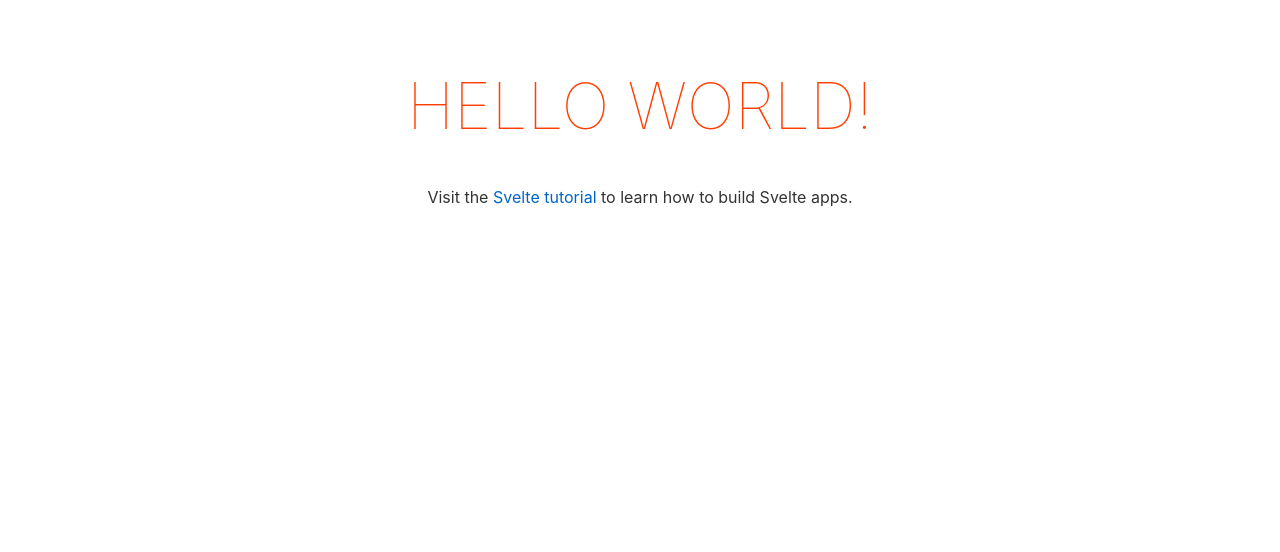
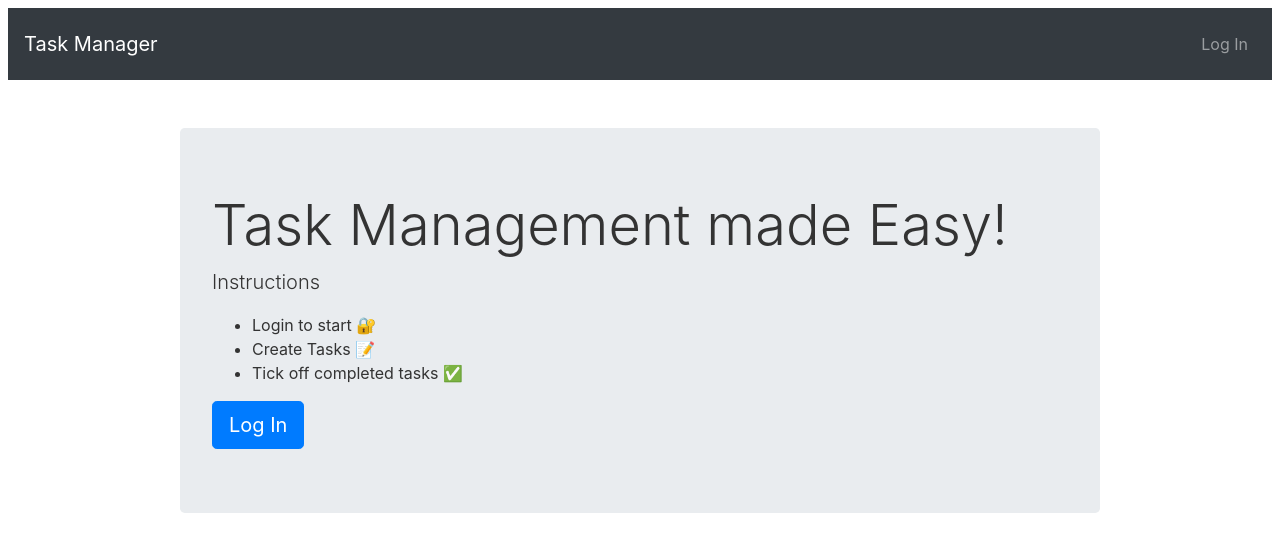
Before and after one commit to wollowizard/toptal-frontend, a Svelte app: page / in a window 1280 px wide. Shown: the top 552 px of the page. Built offline with nearby package versions, Linux system fonts and the light colour scheme.

Commit message:
added authentication

```diff
--- a/public/index.html
+++ b/public/index.html
@@ -3,6 +3,13 @@
 <head>
 	<meta charset='utf-8'>
 	<meta name='viewport' content='width=device-width,initial-scale=1'>
+
+	<link
+			rel="stylesheet"
+			href="https://cdn.jsdelivr.net/npm/bootstrap@4.5.3/dist/css/bootstrap.min.css"
+			integrity="sha384-TX8t27EcRE3e/ihU7zmQxVncDAy5uIKz4rEkgIXeMed4M0jlfIDPvg6uqKI2xXr2"
+			crossorigin="anonymous"
+	/>
 
 	<title>Svelte app</title>
 
--- a/src/App.svelte
+++ b/src/App.svelte
@@ -1,30 +1,138 @@
-<script lang="ts">
-	export let name: string;
+<script>
+  import { onMount } from "svelte";
+  import authService from "./auth/auth-service";
+  import { isAuthenticated, tasks, user, user_tasks } from "./store";
+  import TaskItem from "./components/TaskItem.svelte";
+
+  let newTask;
+  onMount(async () => {
+    await authService.createClient();
+
+    isAuthenticated.set(await authService.auth0Client.isAuthenticated());
+    user.set(await authService.auth0Client.getUser());
+  });
+
+  function login() {
+    authService.loginWithPopup();
+  }
+
+  function logout() {
+    authService.logout();
+  }
+
+  function addItem() {
+    let newTaskObject = {
+      id: genRandom(),
+      description: newTask,
+      completed: false,
+      user: $user.email
+    };
+    console.log(newTaskObject);
+    let updatedTasks = [...$tasks, newTaskObject];
+    tasks.set(updatedTasks);
+    newTask = "";
+  }
+
+  function genRandom(length = 7) {
+    var chars =
+        "0123456789abcdefghijklmnopqrstuvwxyzABCDEFGHIJKLMNOPQRSTUVWXYZ";
+    var result = "";
+    for (var i = length; i > 0; --i) {
+      result += chars[Math.round(Math.random() * (chars.length - 1))];
+    }
+    return result;
+  }
 </script>
 
+<style>
+  #main-application {
+    margin-top: 50px;
+  }
+</style>
+
 <main>
-	<h1>Hello {name}!</h1>
-	<p>Visit the <a href="https://svelte.dev/tutorial">Svelte tutorial</a> to learn how to build Svelte apps.</p>
+  <!-- App Bar -->
+  <nav class="navbar navbar-expand-lg navbar-dark bg-dark">
+    <a class="navbar-brand" href="/#">Task Manager</a>
+    <button
+        class="navbar-toggler"
+        type="button"
+        data-toggle="collapse"
+        data-target="#navbarText"
+        aria-controls="navbarText"
+        aria-expanded="false"
+        aria-label="Toggle navigation">
+      <span class="navbar-toggler-icon"/>
+    </button>
+    <div class="collapse navbar-collapse" id="navbarText">
+      <div class="navbar-nav mr-auto user-details">
+        {#if $isAuthenticated}
+          <span class="text-white">&nbsp;&nbsp;{$user.name}
+            ({$user.email})</span>
+        {:else}<span>&nbsp;</span>{/if}
+      </div>
+
+      <span class="navbar-text">
+        <ul class="navbar-nav float-right">
+          {#if $isAuthenticated}
+            <li class="nav-item">
+              <a class="nav-link" href="/#" on:click={logout}>Log Out</a>
+            </li>
+          {:else}
+            <li class="nav-item">
+              <a class="nav-link" href="/#" on:click={login}>Log In</a>
+            </li>
+          {/if}
+        </ul>
+      </span>
+    </div>
+  </nav>
+
+  <!-- Application -->
+  {#if !$isAuthenticated}
+    <div class="container mt-5">
+      <div class="row">
+        <div class="col-md-10 offset-md-1">
+          <div class="jumbotron">
+            <h1 class="display-4">Task Management made Easy!</h1>
+            <p class="lead">Instructions</p>
+            <ul>
+              <li>Login to start &#128272;</li>
+              <li>Create Tasks &#128221;</li>
+              <li>Tick off completed tasks &#9989;</li>
+            </ul>
+
+            <a
+                class="btn btn-primary btn-lg mr-auto ml-auto"
+                href="/#"
+                role="button"
+                on:click={login}>Log In</a>
+          </div>
+        </div>
+      </div>
+    </div>
+  {:else}
+    <div class="container" id="main-application">
+      <div class="row">
+        <div class="col-md-6">
+          <ul class="list-group">
+            {#each $user_tasks as item (item.id)}
+              <TaskItem task={item}/>
+            {/each}
+          </ul>
+        </div>
+
+        <div class="col-md-6">
+          <input
+              class="form-control"
+              bind:value={newTask}
+              placeholder="Enter New Task"/>
+          <br/>
+          <button type="button" class="btn btn-primary" on:click={addItem}>
+            Add Task
+          </button>
+        </div>
+      </div>
+    </div>
+  {/if}
 </main>
-
-<style>
-	main {
-		text-align: center;
-		padding: 1em;
-		max-width: 240px;
-		margin: 0 auto;
-	}
-
-	h1 {
-		color: #ff3e00;
-		text-transform: uppercase;
-		font-size: 4em;
-		font-weight: 100;
-	}
-
-	@media (min-width: 640px) {
-		main {
-			max-width: none;
-		}
-	}
-</style>
--- /dev/null
+++ b/src/auth/auth-config.ts
@@ -0,0 +1,6 @@
+const config = {
+  domain: "dev-0nn4u59u.us.auth0.com",
+  clientId: "q5Y8rwcn6VWfOWjUE05IlZxXxuKvAzIr"
+};
+
+export default config;
--- /dev/null
+++ b/src/auth/auth-service.ts
@@ -0,0 +1,37 @@
+import createAuth0Client, { Auth0Client, PopupLoginOptions } from "@auth0/auth0-spa-js";
+import { isAuthenticated, popupOpen, token, user } from "../store";
+import config from "./auth-config";
+
+class AuthService {
+  auth0Client: Auth0Client;
+
+  createClient = async () => {
+    this.auth0Client = await createAuth0Client({
+      domain: config.domain,
+      client_id: config.clientId
+    });
+  }
+
+  loginWithPopup = async (options?: PopupLoginOptions) => {
+    popupOpen.set(true);
+    try {
+      await this.auth0Client.loginWithPopup(options);
+
+      user.set(await this.auth0Client.getUser());
+      isAuthenticated.set(true);
+      token.set(await this.auth0Client.getTokenSilently())
+    } catch (e) {
+      // eslint-disable-next-line
+      console.error(e);
+    } finally {
+      popupOpen.set(false);
+    }
+  }
+  logout = () => {
+    return this.auth0Client.logout();
+  }
+}
+
+const authService = new AuthService();
+
+export default authService;
--- /dev/null
+++ b/src/components/TaskItem.svelte
@@ -0,0 +1,42 @@
+<script>
+  import { tasks } from "../store";
+  export let task = {};
+
+  let isChecked;
+
+  function taskDone() {
+    console.log(isChecked);
+
+    let updatedTasks = $tasks.map((currentTask) => {
+      if (currentTask.id === task.id) {
+        currentTask.completed = isChecked;
+        return currentTask;
+      }
+
+      return currentTask;
+    });
+
+    tasks.set(updatedTasks);
+
+    console.log($tasks);
+  }
+</script>
+
+<style>
+  .completed {
+    color: red;
+    text-decoration: line-through;
+  }
+</style>
+
+<main>
+  <li class="list-group-item">
+    <input
+        type="checkbox"
+        class="form-check-input"
+        id="exampleCheck1"
+        bind:checked={isChecked}
+        on:change={(e) => taskDone(e)} />
+    <span class:completed={task.completed}>{task.description}</span>
+  </li>
+</main>
--- /dev/null
+++ b/src/store.ts
@@ -0,0 +1,19 @@
+import { derived, writable, Writable } from "svelte/store";
+
+export const isAuthenticated: Writable<boolean> = writable(false);
+export const token: Writable<string | null> = writable(null);
+export const user: Writable<{ email?: string }> = writable({});
+export const popupOpen: Writable<boolean> = writable(false);
+export const error: Writable<any> = writable();
+
+export const tasks = writable([]);
+
+export const user_tasks = derived([tasks, user], ([$tasks, $user]) => {
+  let logged_in_user_tasks = [];
+
+  if ($user && $user.email) {
+    logged_in_user_tasks = $tasks.filter((task) => task.user === $user.email);
+  }
+
+  return logged_in_user_tasks;
+});
```
Also changed, not shown: package.json (+12 -8 lines), src/service/axios.ts (added, +18 -0 lines), 1 other file (tests, documents, lock files or other folders).
